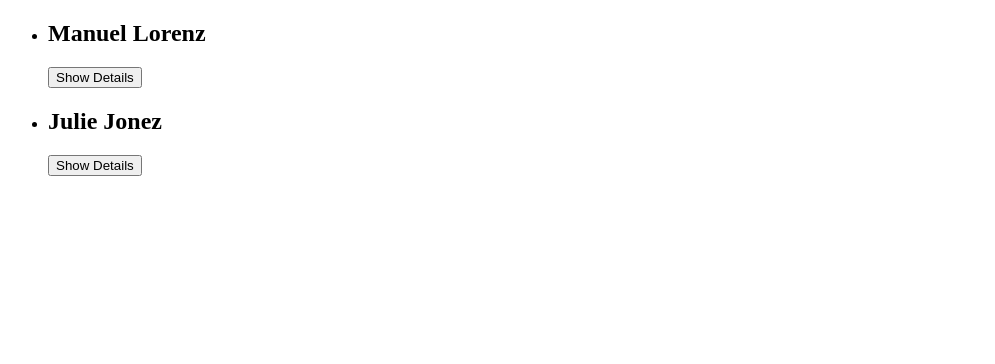
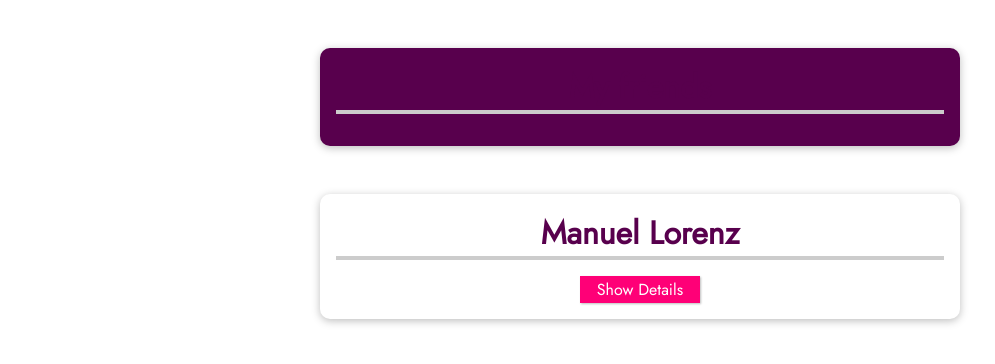
Before and after one commit to AndreaLupo/vue-07-new-vue-cli-project, a Vue app: page / in a window 1280 px wide. Shown: the top 364 px of the page, without its empty margins (0-995 px from the left). Built offline with nearby package versions, Linux system fonts and the light colour scheme.

Commit message:
Create friend component

```diff
--- a/src/App.vue
+++ b/src/App.vue
@@ -1,25 +1,33 @@
 <template>
-  <ul>
-    <li v-for="friend of friends" :key="friend.id">
+  <section>
+    <header>
+        <h2>My friends</h2>
+    </header>
+    <ul>
+    <!-- <li v-for="friend of friends" :key="friend.id">
         <h2>{{friend.name}}</h2>
         <button @click="toggleDetails">Show Details</button>
         <ul v-if="detailsAreVisible">
         <li><strong>Phone:</strong> {{friend.phone}}</li>
         <li><strong>Email:</strong> {{friend.email}}</li>
         </ul>
-    </li>
+    </li> -->
+    <friend-contact></friend-contact>
   </ul>
+  </section>
 </template>
 
 <script>
+import FriendContact from './components/FriendContact.vue';
 /**
  * Default export for this file when importing in ES-2015 sintax.
  */
 export default {
+  components: { FriendContact },
     data () {
         return {
             friends: [
-            {
+                {
                     id: 'manuel',
                     name: 'Manuel Lorenz',
                     phone: '0123 3532 123',
@@ -38,5 +46,69 @@ export default {
 </script>
 
 <style>
+@import url('https://fonts.googleapis.com/css2?family=Jost&display=swap');
+* {
+  box-sizing: border-box;
+}
+
+html {
+  font-family: 'Jost', sans-serif;
+}
+
+body {
+  margin: 0;
+}
+
+header {
+  box-shadow: 0 2px 8px rgba(0, 0, 0, 0.26);
+  margin: 3rem auto;
+  border-radius: 10px;
+  padding: 1rem;
+  background-color: #58004d;
+  color: white;
+  text-align: center;
+  width: 90%;
+  max-width: 40rem;
+}
+
+#app ul {
+  margin: 0;
+  padding: 0;
+  list-style: none;
+}
+
+#app li {
+  box-shadow: 0 2px 8px rgba(0, 0, 0, 0.26);
+  margin: 1rem auto;
+  border-radius: 10px;
+  padding: 1rem;
+  text-align: center;
+  width: 90%;
+  max-width: 40rem;
+}
+
+#app h2 {
+  font-size: 2rem;
+  border-bottom: 4px solid #ccc;
+  color: #58004d;
+  margin: 0 0 1rem 0;
+}
+
+#app button {
+  font: inherit;
+  cursor: pointer;
+  border: 1px solid #ff0077;
+  background-color: #ff0077;
+  color: white;
+  padding: 0.05rem 1rem;
+  box-shadow: 1px 1px 2px rgba(0, 0, 0, 0.26);
+}
+
+#app button:hover,
+#app button:active {
+  background-color: #ec3169;
+  border-color: #ec3169;
+  box-shadow: 1px 1px 4px rgba(0, 0, 0, 0.26);
+}
 
 </style>
--- /dev/null
+++ b/src/components/FriendContact.vue
@@ -0,0 +1,35 @@
+<template>
+  <li>
+    <h2>{{friend.name}}</h2>
+    <button @click="toggleDetails">{{detailsAreVisible ? 'Hide': 'Show'}} Details</button>
+    <ul v-if="detailsAreVisible">
+    <li><strong>Phone:</strong> {{friend.phone}}</li>
+    <li><strong>Email:</strong> {{friend.email}}</li>
+    </ul>
+  </li>
+</template>
+
+<script>
+export default {
+    data() {
+        return {
+            detailsAreVisible: false,
+            friend: {
+                    id: 'manuel',
+                    name: 'Manuel Lorenz',
+                    phone: '0123 3532 123',
+                    email: 'manuel@localhost.com'
+                }
+        };
+    },
+    methods: {
+        toggleDetails() {
+            this.detailsAreVisible = !this.detailsAreVisible;
+        }
+    }
+}
+</script>
+
+<style>
+
+</style>
```
Also changed, not shown: src/main.js (+6 -1 lines).
